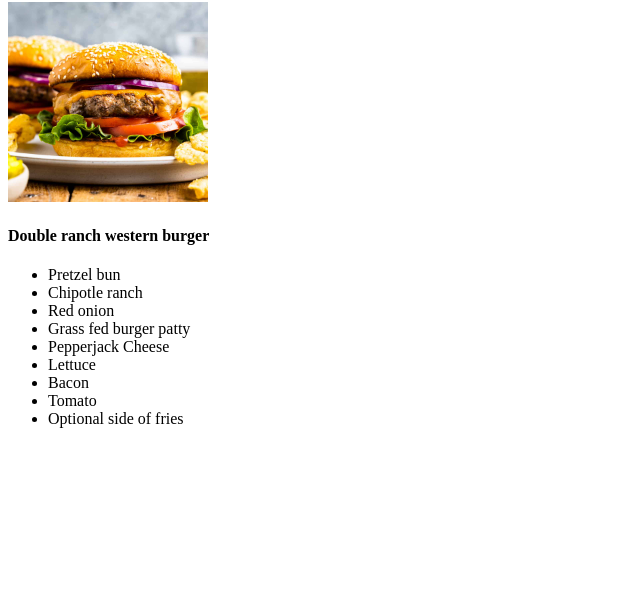
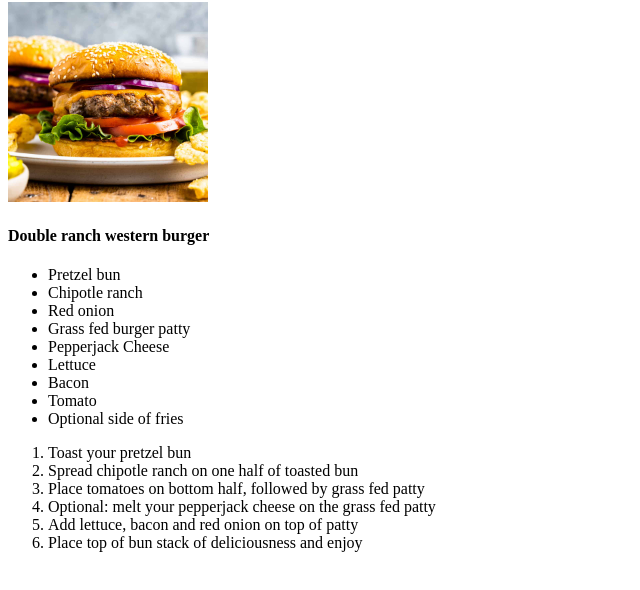
Before and after one commit to ZiMP45/odin-recipes, a plain HTML site: page recipes/burgers.html in a window 1280 px wide. Shown: the part 78-668 px from the top of the page, without its empty margins (0-640 px from the left). Drawn offline with Linux system fonts and the light colour scheme.

Commit message:
Finish burger page

```diff
--- a/recipes/burgers.html
+++ b/recipes/burgers.html
@@ -19,5 +19,13 @@
         <li>Tomato</li>
         <li>Optional side of fries</li>
     </ul>
+    <ol>
+        <li>Toast your pretzel bun</li>
+        <li>Spread chipotle ranch on one half of toasted bun</li>
+        <li>Place tomatoes on bottom half, followed by grass fed patty</li>
+        <li>Optional: melt your pepperjack cheese on the grass fed patty</li>
+        <li>Add lettuce, bacon and red onion on top of patty</li>
+        <li>Place top of bun stack of deliciousness and enjoy</li>
+    </ol>
 </body>
 </html>
```
